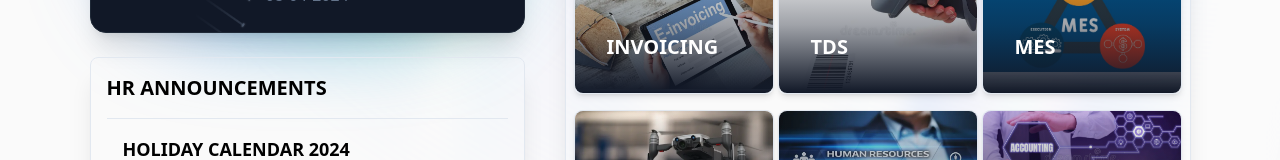
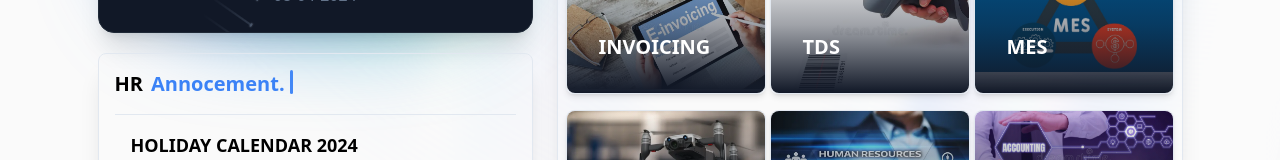
Before and after one commit to GnaneshTkap/Amrut_3.0, a React (Vite) app: page / in a window 1280 px wide. Shown: the part 391-551 px from the top of the page. Built offline with nearby package versions, Linux system fonts and the light colour scheme.

Commit message:
added text animation to annocement card

```diff
--- a/src/components/Dashboard/Dashboard.jsx
+++ b/src/components/Dashboard/Dashboard.jsx
@@ -19,10 +19,10 @@ const Dashboard = () => {
           duration: 0.8,
           ease: "easeInOut",
         }}
-        className="relative flex flex-col gap-4 px-8"
+        className="relative flex "
       >
-        <div className="flex  mt-[80px] gap-10  ">
-          <div className="flex flex-col gap-6 ">
+        <div className="flex mt-[80px]  gap-6  ">
+          <div className="flex flex-col gap-5 ">
             <UserCard />
             <AnnouncementCard />
           </div>
--- /dev/null
+++ b/src/components/Shared/TyperEffect.jsx
@@ -0,0 +1,15 @@
+"use client";
+import { TypewriterEffectSmooth } from "../ui/typewriter-effect";
+export function TyperEffect() {
+  const words = [
+    {
+      text: "Annocement.",
+      className: "text-blue-500 dark:text-blue-500",
+    },
+  ];
+  return (
+    <div className=" text-sm  ">
+      <TypewriterEffectSmooth words={words} />
+    </div>
+  );
+}
--- a/src/components/cards/AnnocementCard.jsx
+++ b/src/components/cards/AnnocementCard.jsx
@@ -1,14 +1,15 @@
 import React from "react";
 import { Meteors } from "../ui/meteors";
+import { TyperEffect } from "../Shared/TyperEffect";
 
 const AnnouncementCard = () => {
   return (
-    <div className=" rounded-lg border bg-card text-card-foreground overflow-hidden shadow-xl max-h-[248px] sm:w-[435px] overflow-y-auto relative bg-transparent">
+    <div className=" rounded-lg border text-card-foreground overflow-hidden shadow-xl max-h-[248px] sm:w-[435px] overflow-y-auto relative bg-transparent">
       {/* <BackgroundGradientAnimation> */}
       <div className=" p-4 rounded-lg">
-        <h2 className="text-xl font-semibold mb-4 text-black dark:text-white">
-          HR ANNOUNCEMENTS
-        </h2>
+        <div className="text-xl font-semibold mb-4 text-black dark:text-white flex gap-2">
+          HR <TyperEffect className="text-sm" />
+        </div>
         <div className="border-b bg-black dark:border-white mb-0"></div>
         <div className="space-y-6">
           <div className="bg-transparent rounded-lg p-4  bg-opacity-75 ">
--- /dev/null
+++ b/src/components/ui/typewriter-effect.jsx
@@ -0,0 +1,161 @@
+"use client";
+
+import { cn } from "@/utils/cn";
+import { motion, stagger, useAnimate, useInView } from "framer-motion";
+import { useEffect } from "react";
+
+export const TypewriterEffect = ({ words, className, cursorClassName }) => {
+  // split text inside of words into array of characters
+  const wordsArray = words.map((word) => {
+    return {
+      ...word,
+      text: word.text.split(""),
+    };
+  });
+
+  const [scope, animate] = useAnimate();
+  const isInView = useInView(scope);
+  useEffect(() => {
+    if (isInView) {
+      animate(
+        "span",
+        {
+          display: "inline-block",
+          opacity: 1,
+          width: "fit-content",
+        },
+        {
+          duration: 0.3,
+          delay: stagger(0.1),
+          ease: "easeInOut",
+        }
+      );
+    }
+  }, [isInView]);
+
+  const renderWords = () => {
+    return (
+      <motion.div ref={scope} className="inline">
+        {wordsArray.map((word, idx) => {
+          return (
+            <div key={`word-${idx}`} className="inline">
+              {word.text.map((char, index) => (
+                <motion.span
+                  initial={{}}
+                  key={`char-${index}`}
+                  className={cn(
+                    `dark:text-white text-black opacity-0 hidden`,
+                    word.className
+                  )}
+                >
+                  {char}
+                </motion.span>
+              ))}
+              &nbsp;
+            </div>
+          );
+        })}
+      </motion.div>
+    );
+  };
+  return (
+    <div className={cn("text-base font-bold text-center", className)}>
+      {renderWords()}
+      <motion.span
+        initial={{
+          opacity: 0,
+        }}
+        animate={{
+          opacity: 1,
+        }}
+        transition={{
+          duration: 0.8,
+          repeat: Infinity,
+          repeatType: "reverse",
+        }}
+        className={cn(
+          "inline-block rounded-sm w-[4px]  bg-blue-500",
+          cursorClassName
+        )}
+      ></motion.span>
+    </div>
+  );
+};
+
+export const TypewriterEffectSmooth = ({
+  words,
+  className,
+  cursorClassName,
+}) => {
+  // split text inside of words into array of characters
+  const wordsArray = words.map((word) => {
+    return {
+      ...word,
+      text: word.text.split(""),
+    };
+  });
+  const renderWords = () => {
+    return (
+      <div>
+        {wordsArray.map((word, idx) => {
+          return (
+            <div key={`word-${idx}`} className="inline">
+              {word.text.map((char, index) => (
+                <span
+                  key={`char-${index}`}
+                  className={cn(`dark:text-white text-black `, word.className)}
+                >
+                  {char}
+                </span>
+              ))}
+              &nbsp;
+            </div>
+          );
+        })}
+      </div>
+    );
+  };
+
+  return (
+    <div className={cn("flex ", className)}>
+      <motion.div
+        className="overflow-hidden "
+        initial={{
+          width: "0%",
+        }}
+        whileInView={{
+          width: "fit-content",
+        }}
+        transition={{
+          duration: 2,
+          ease: "linear",
+          delay: 1,
+        }}
+      >
+        <div
+          className="text-xl   font-bold"
+          style={{
+            whiteSpace: "nowrap",
+          }}
+        >
+          {renderWords()}{" "}
+        </div>{" "}
+      </motion.div>
+      <motion.span
+        initial={{
+          opacity: 0,
+        }}
+        animate={{
+          opacity: 1,
+        }}
+        transition={{
+          duration: 0.8,
+
+          repeat: Infinity,
+          repeatType: "reverse",
+        }}
+        className={cn(" rounded-sm w-[3px]  h-6  bg-blue-500", cursorClassName)}
+      ></motion.span>
+    </div>
+  );
+};
```
